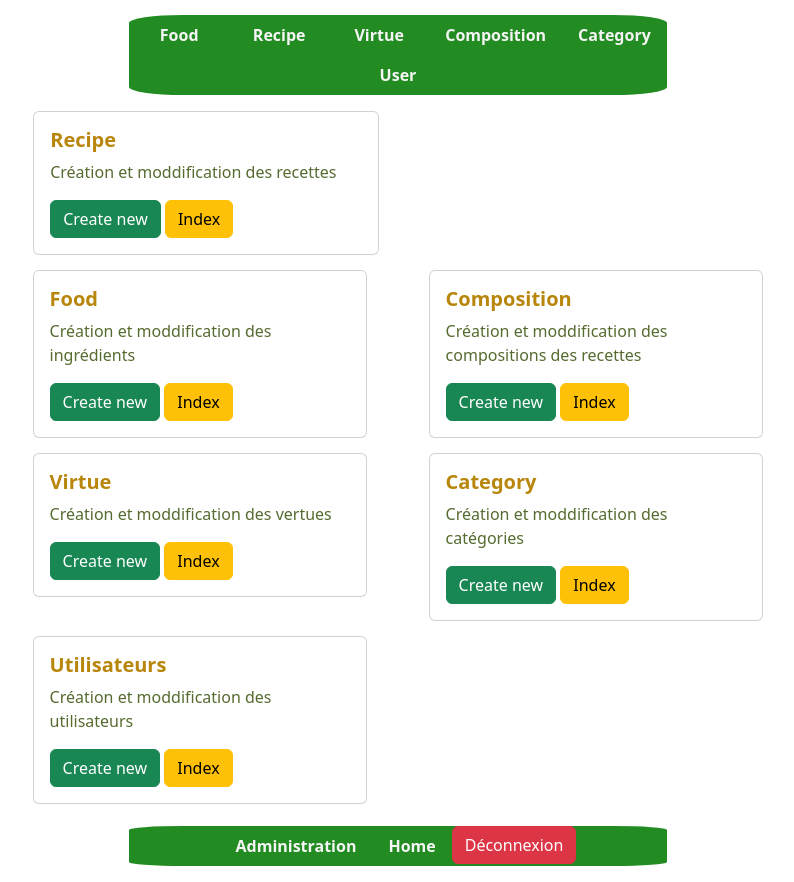
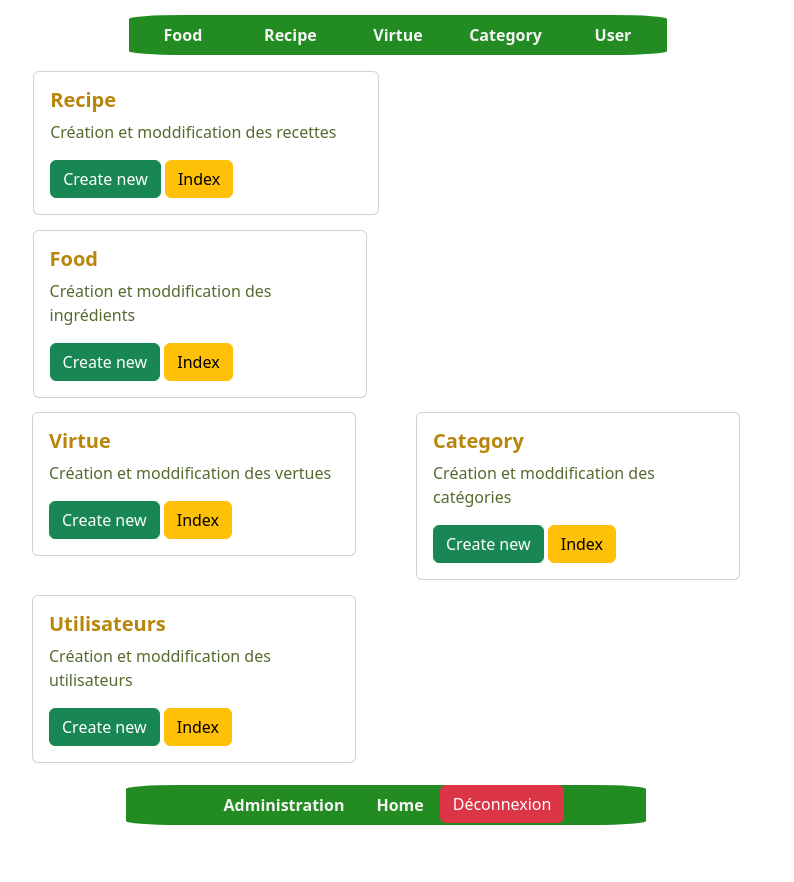
Before and after one commit to Dorian-Guignard/GoodFoodBack, a Symfony app: template templates/backhome/backhome.html.twig in a window 1280 px wide. Shown: the whole page, without its empty margins (242-1036 px from the left). After the commit the page ends 825 px from the top, so only its background shows below. Run offline with Twig, Linux system fonts and the light colour scheme; the template is opened without the code that fills it, so the values that code supplies are empty; some libraries are stand-ins or nearby versions.

Commit message:
CleanCompositions

```diff
--- a/src/Controller/Api/UserController.php
+++ b/src/Controller/Api/UserController.php
@@ -79,7 +79,7 @@ class UserController extends AbstractController
 
 
         $patchUser = $user
-            ->setPseudo($jsonContent['name'])
+
             ->setPassword($jsonContent['password'])
             ->setEmail($jsonContent['email'])
             ->setRoles($jsonContent['roles'])
--- a/templates/backhome/backhome.html.twig
+++ b/templates/backhome/backhome.html.twig
@@ -25,18 +25,6 @@
       <p class="card-text"> Création et moddification des ingrédients</p>
    <a class="btn btn-success" href="{{ path('app_food_new') }}" class="card-link">Create new </a>
  <a class="btn btn-warning" href="{{ path('app_food_index') }}" class="card-link">Index </a>
-  </div>
-</div>
-</div>
-
-  <div class="col-sm-6">
-  <div class="card">
-    <div class="card-body">
-      <h5 class="card-title">Composition</h5>
-        <p class="card-text">Création et moddification des compositions des recettes</p>
-      <a class="btn btn-success" href="{{ path('app_composition_new') }}" class="card-link">Create new</a>
-      <a class="btn btn-warning" href="{{ path('app_composition_index') }}"  class="card-link">Index </a>
-    </div>
   </div>
 </div>
 </div>
--- a/templates/base.html.twig
+++ b/templates/base.html.twig
@@ -42,19 +42,15 @@
                         Virtue
                     </a>
                     </li>
-                    <li class="nav-item">
-                        <a class="nav-link" href="{{ path('app_composition_index') }}">
-                        Composition
-                    </a>
                     </li>
                     <li class="nav-item">
                     <a class="nav-link" href="{{ path('app_category_index') }}">
-                    Category
+                        Category
                     </a>
                     </li>
                     <li class="nav-item">
                         <a class="nav-link "href="{{ path('app_user_index') }}">
-                            User
+                        User
                         </a>
                     </li>
                 </ul>
```
Also changed, not shown: migrations/Version20230302143758.php (added, +31 -0 lines), src/Entity/User.php (+0 -20 lines), src/Form/CompositionType.php (deleted, +0 -39 lines).
